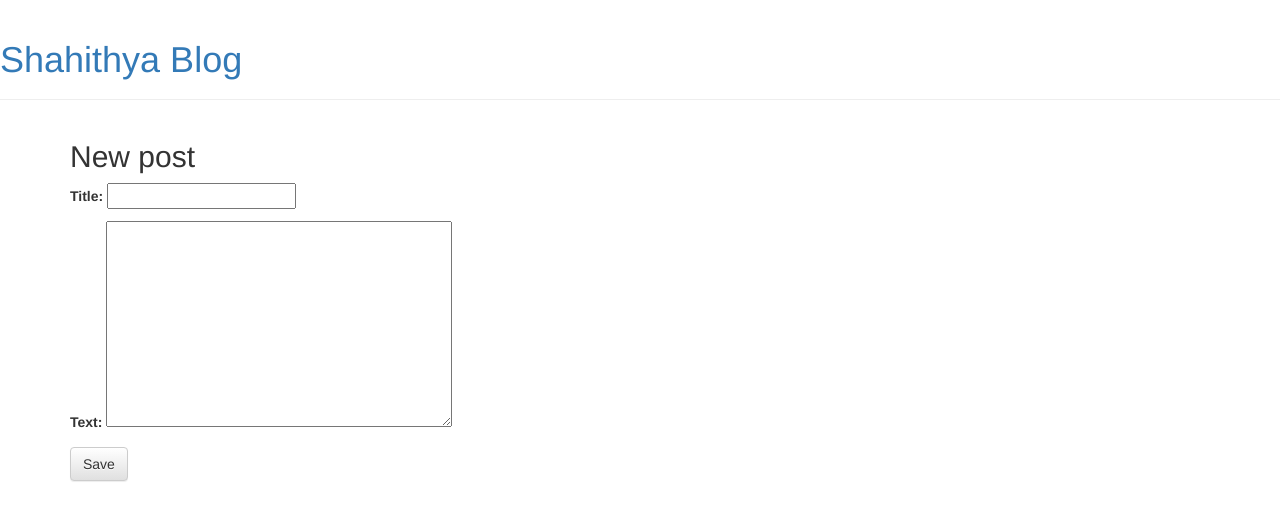
After one commit to i-am-shahee/myfirstblog, a Django app: page /post/new/ in a window 1280 px wide. The commit adds this page. Shown: the top 521 px of the page. Run offline with Django 3.2, Linux system fonts and the light colour scheme; some libraries are stand-ins or nearby versions.

Commit message:
Added views to create/edit blog post inside the site.

```diff
--- /dev/null
+++ b/blog/forms.py
@@ -0,0 +1,9 @@
+from django import forms
+
+from .models import Post
+
+class PostForm(forms.ModelForm):
+
+    class Meta:
+        model = Post
+        fields = ('title', 'text',)
--- a/blog/templates/blog/base.html
+++ b/blog/templates/blog/base.html
@@ -1,16 +1,18 @@
 {% load static %}
 <html>
     <head>
-        <title>SHAHITHYA</title>
+        <title>Shahithya</title>
         <link rel="stylesheet" href="//maxcdn.bootstrapcdn.com/bootstrap/3.2.0/css/bootstrap.min.css">
         <link rel="stylesheet" href="//maxcdn.bootstrapcdn.com/bootstrap/3.2.0/css/bootstrap-theme.min.css">
+        <link href='//fonts.googleapis.com/css?family=Lobster&subset=latin,latin-ext' rel='stylesheet' type='text/css'>
         <link rel="stylesheet" href="{% static 'css/blog.css' %}">
-        <link href="//fonts.googleapis.com/css?family=Lobster&subset=latin,latin-ext" rel="stylesheet" type="text/css">
-
     </head>
     <body>
         <div class="page-header">
-        <h1><a href="/">Django Girls Blog</a></h1>
+            {% if user.is_authenticated %}
+                <a href="{% url 'post_new' %}" class="top-menu"><span class="glyphicon glyphicon-plus"></span></a>
+            {% endif %}
+            <h1><a href="/">Shahithya Blog</a></h1>
         </div>
         <div class="content container">
             <div class="row">
--- a/blog/templates/blog/post_detail.html
+++ b/blog/templates/blog/post_detail.html
@@ -7,6 +7,9 @@
                 {{ post.published_date }}
             </div>
         {% endif %}
+        {% if user.is_authenticated %}
+            <a class="btn btn-default" href="{% url 'post_edit' pk=post.pk %}"><span class="glyphicon glyphicon-pencil"></span></a>
+        {% endif %}
         <h2>{{ post.title }}</h2>
         <p>{{ post.text|linebreaksbr }}</p>
     </div>
--- /dev/null
+++ b/blog/templates/blog/post_edit.html
@@ -0,0 +1,9 @@
+{% extends 'blog/base.html' %}
+
+{% block content %}
+    <h2>New post</h2>
+    <form method="POST" class="post-form">{% csrf_token %}
+        {{ form.as_p }}
+        <button type="submit" class="save btn btn-default">Save</button>
+    </form>
+{% endblock %}
--- a/blog/urls.py
+++ b/blog/urls.py
@@ -4,4 +4,6 @@ from . import views
 urlpatterns = [
     path('', views.post_list, name='post_list'),
     path('post/<int:pk>/', views.post_detail, name='post_detail'),
+    path('post/new/', views.post_new, name='post_new'),
+    path('post/<int:pk>/edit/', views.post_edit, name='post_edit'),
 ]
--- a/blog/views.py
+++ b/blog/views.py
@@ -1,10 +1,36 @@
-from django.shortcuts import render
+from django.shortcuts import render, redirect
 from django.utils import timezone
-from .models import Post
+from blog.models import Post
 from django.shortcuts import render, get_object_or_404
+from .forms import PostForm
 def post_list(request):
     posts = Post.objects.filter(published_date__lte=timezone.now()).order_by('published_date')
     return render(request, 'blog/post_list.html', {'posts': posts})
 def post_detail(request, pk):
     post = get_object_or_404(Post, pk=pk)
     return render(request, 'blog/post_detail.html', {'post': post})
+def post_new(request):
+    if request.method == "POST":
+        form = PostForm(request.POST)
+        if form.is_valid():
+            post = form.save(commit=False)
+            post.author = request.user
+            post.published_date = timezone.now()
+            post.save()
+            return redirect('post_detail', pk=post.pk)
+    else:
+        form = PostForm()
+    return render(request, 'blog/post_edit.html', {'form': form})
+def post_edit(request, pk):
+    post = get_object_or_404(Post, pk=pk)
+    if request.method == "POST":
+        form = PostForm(request.POST, instance=post)
+        if form.is_valid():
+            post = form.save(commit=False)
+            post.author = request.user
+            post.published_date = timezone.now()
+            post.save()
+            return redirect('post_detail', pk=post.pk)
+    else:
+        form = PostForm(instance=post)
+    return render(request, 'blog/post_edit.html', {'form': form})
```
Lines whose indentation alone changed are shown as unchanged.
